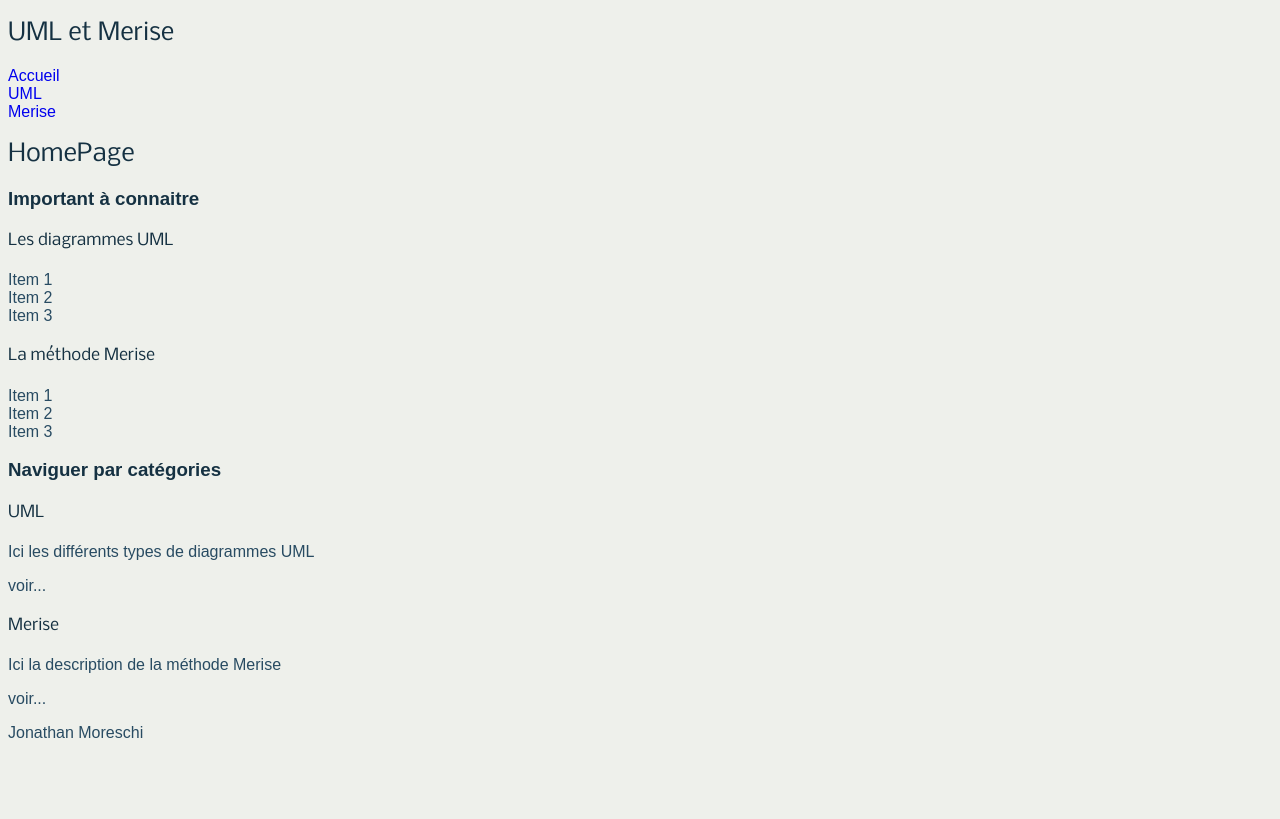
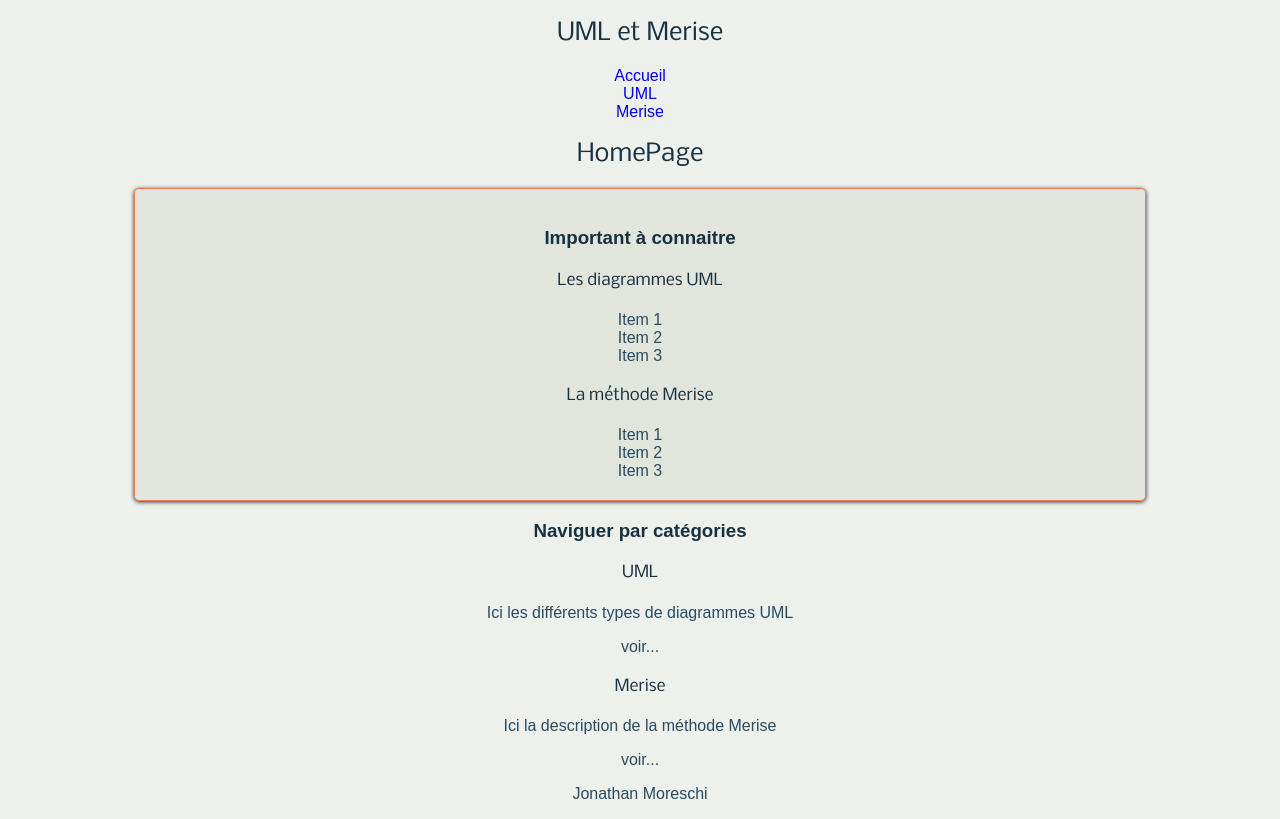
Before and after one commit to 2023-cda-alt-devops-p4/catalog-jm, a Next.js app: page / in a window 1280 px wide. Built offline with nearby package versions, Linux system fonts and the light colour scheme; a web font is replaced by a local one.

Commit message:
feat: Starting applying some design
Started applying design on the wrong branch. Commit in order to merge in develop branch then create a new branch from their

```diff
--- a/app/globals.scss
+++ b/app/globals.scss
@@ -2,7 +2,7 @@
 
 :root {
   background-color: $background-color;
-
+  text-align: center;
   h1,
   h2,
   h3,
@@ -25,6 +25,7 @@
     margin: 0;
     padding: 0;
   }
+
 }
 
 @media (prefers-color-scheme: dark) {
--- /dev/null
+++ b/app/mixins.scss
@@ -0,0 +1,27 @@
+@use 'variables';
+
+@mixin cardDefault($border-color, $border-width, $background, $radius: variables.$border-radius) {
+  border-radius: $radius;
+  border: $border-color $border-width solid;
+  background-color: $background;
+  padding: 20px;
+  filter: drop-shadow(0px 1px 2px variables.$background-color-dark);
+
+  @media (prefers-color-scheme: dark) {
+    filter: drop-shadow(0px 1px 2px variables.$background-color);
+
+    h1,
+    h2,
+    h3,
+    h4,
+    h5,
+    h6 {
+      color: variables.$title-color;
+    }
+
+    p,
+    li {
+      color: variables.$content-color;
+    }
+  }
+}
--- a/app/page.js
+++ b/app/page.js
@@ -14,7 +14,7 @@ export default function Home() {
       <h2 className={[nobile.className].join(' ')}>
         HomePage
       </h2>
-      <section>
+      <section className={styles.focus}>
         <h3>Important à connaitre</h3>
         <h4 className={[nobile.className].join(' ')}>Les diagrammes UML</h4>
         <ul>
--- a/app/page.module.scss
+++ b/app/page.module.scss
@@ -0,0 +1,16 @@
+@use 'mixins';
+@use 'variables';
+
+.main {
+  margin: auto;
+  max-width: 80%;
+
+  .focus {
+    @include mixins.cardDefault(variables.$accent-color-primary, 1px, darken(variables.$background-color, 5%), );
+    scale: 1;
+    transition: scale 0.2s;
+    &:hover {
+      scale: 1.05;
+    }
+  }
+}
--- a/app/variables.scss
+++ b/app/variables.scss
@@ -11,3 +11,6 @@ $content-color-dark: hsla(84, 14%, 93%, 1);
 // Button, links, accentuation color scheme
 $accent-color-primary: rgba(255, 120, 79, 1);
 $accent-color-secondary: rgba(255, 116, 119, 1);
+
+// Default features
+$border-radius: 5px;
```
